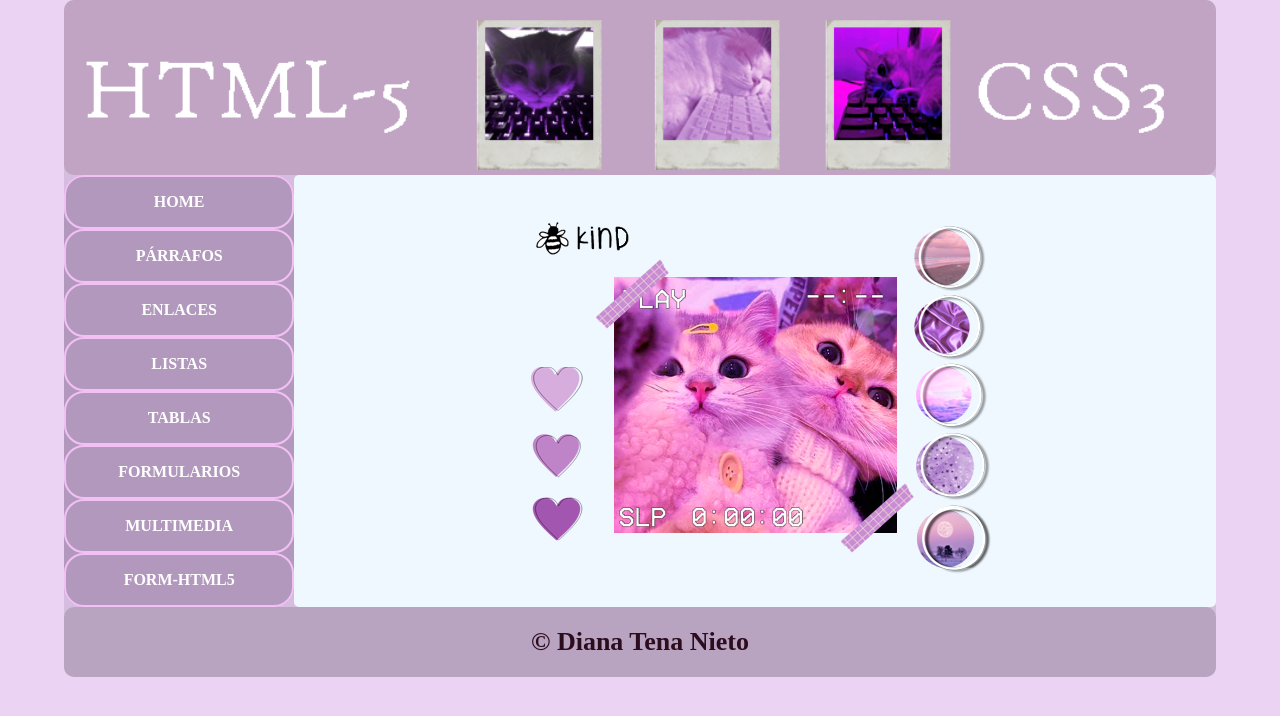
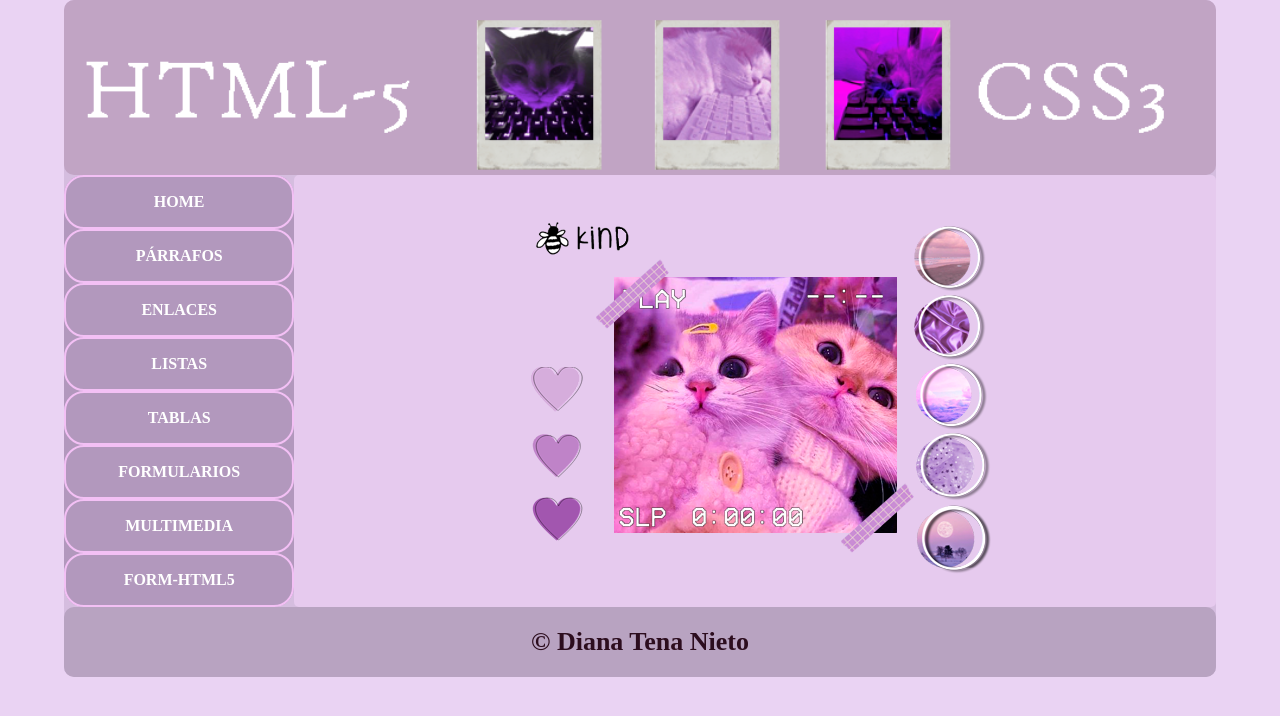
Before and after one commit to DianaTN/Web-Aesthetic, a plain HTML site: page index.html in a window 1280 px wide. Drawn offline with Linux system fonts and the light colour scheme.

Commit message:
arreglado 3

```diff
--- a/css/style.css
+++ b/css/style.css
@@ -58,7 +58,7 @@ nav {
       width: 80%;
       float: right;
       padding: auto;
-      background-color: aliceblue;
+      background-color: rgb(230, 202, 238);
       border-radius: 5px;
   }
 
```
